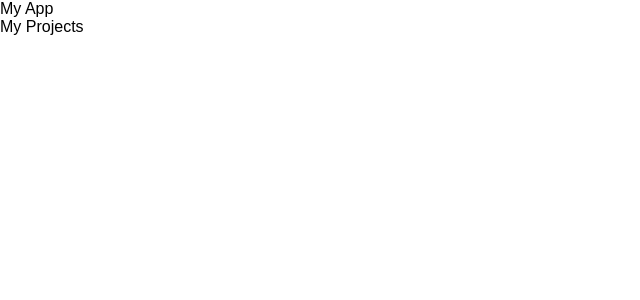
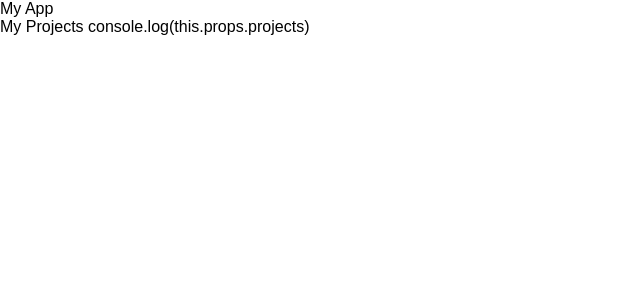
Before and after one commit to Dcwind/-sk-ProjectManageRX, a React (Create React App) app: page / in a window 1280 px wide. Shown: the top 300 px of the page, without its empty margins (0-640 px from the left). Built offline with nearby package versions, Linux system fonts and the light colour scheme; the HTML template or start-up script is replaced by a standard one.

Commit message:
console logging this.props.projects

```diff
--- a/src/Components/Projects.js
+++ b/src/Components/Projects.js
@@ -6,7 +6,7 @@ class Projects extends Component {
     return (
       <div className="Projects">
         My Projects
-
+        console.log(this.props.projects)
       </div>
     );
   }
```
